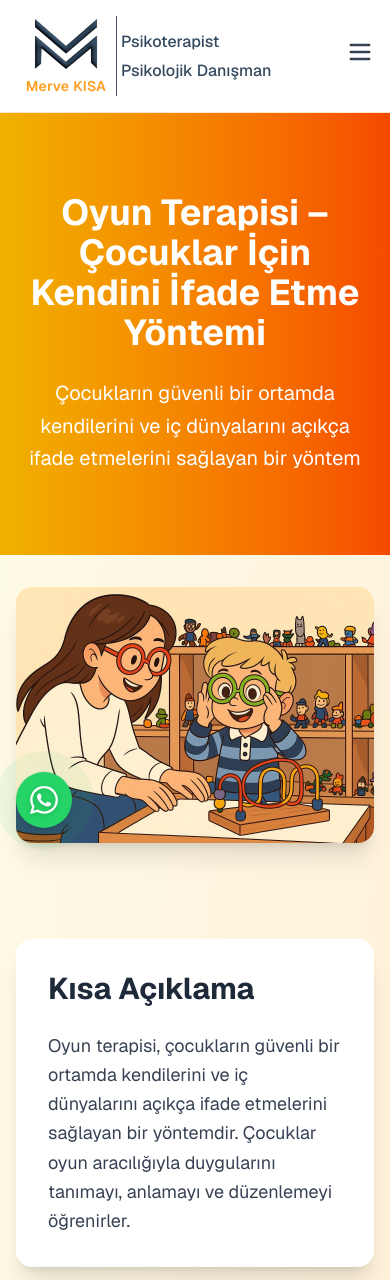
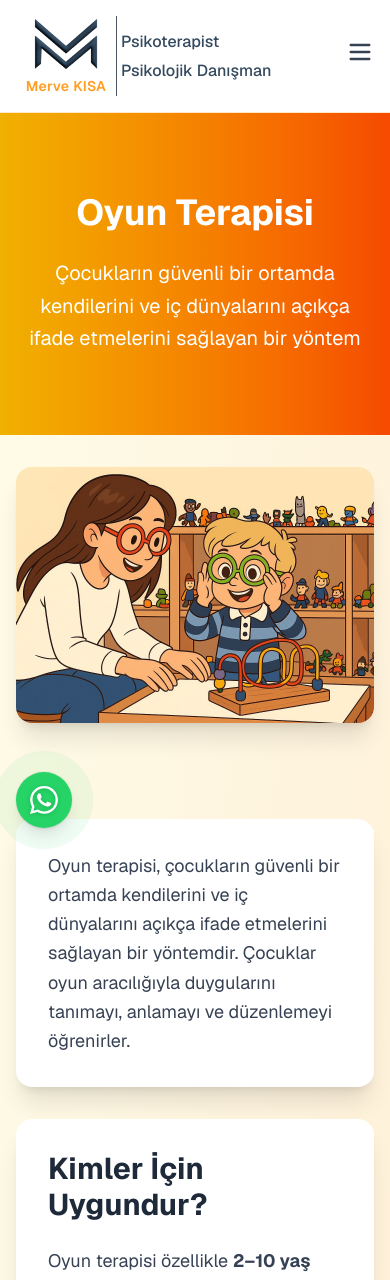
Before and after one commit to bekirbali/Next-PDRPortfolio, a Next.js app: page /terapiler/oyun-terapisi in a window 390 px wide. Shown: the top 1280 px of the page. Built offline with nearby package versions, Linux system fonts and the light colour scheme.

Commit message:
Refactor therapy titles and remove unnecessary headings; simplify titles for ACT, EMDR, Puppet, and Play therapies, and eliminate redundant section headers in their respective pages for improved clarity and consistency.

```diff
--- a/app/egitimler/page.js
+++ b/app/egitimler/page.js
@@ -444,7 +444,7 @@ export default function Education() {
         </div>
 
         {/* CTA */}
-        <div className="text-center">
+        {/* <div className="text-center">
           <h2 className="text-3xl font-bold text-gray-900 mb-4">
             Profesyonel Gelişiminize Devam Edin
           </h2>
@@ -461,7 +461,7 @@ export default function Education() {
               Abone Ol
             </button>
           </div>
-        </div>
+        </div> */}
       </div>
     </div>
   );
--- a/app/terapiler/act/page.js
+++ b/app/terapiler/act/page.js
@@ -12,9 +12,7 @@ export default function ACTTherapy() {
       {/* Hero Section */}
       <div className="bg-gradient-to-r from-teal-600 to-cyan-700 text-white py-20">
         <div className="container mx-auto px-4 text-center">
-          <h1 className="text-4xl md:text-5xl font-bold mb-6">
-            ACT – Kabul ve Kararlılık Terapisi
-          </h1>
+          <h1 className="text-4xl md:text-5xl font-bold mb-6">ACT</h1>
           <p className="text-xl md:text-2xl max-w-3xl mx-auto leading-relaxed">
             Acıyı azaltmayı ve yaşamda daha anlamlı hedeflere ulaşmayı amaçlayan
             etkileşimli bir terapi yöntemi
@@ -42,9 +40,6 @@ export default function ACTTherapy() {
         <div className="max-w-4xl mx-auto">
           {/* Kısa Açıklama */}
           <div className="bg-white rounded-2xl shadow-xl p-8 mb-8">
-            <h2 className="text-3xl font-bold text-gray-800 mb-6">
-              Kısa Açıklama
-            </h2>
             <p className="text-lg text-gray-700 leading-relaxed">
               ACT (Acceptance and Commitment Therapy – Kabul ve Kararlılık
               Terapisi), acıyı azaltmayı ve yaşamda daha anlamlı hedeflere
--- a/app/terapiler/emdr/page.js
+++ b/app/terapiler/emdr/page.js
@@ -29,7 +29,7 @@ export default function EMDRTherapy() {
           <div className="relative w-full h-64 md:h-80 lg:h-96 xl:h-[28rem] overflow-hidden rounded-2xl shadow-xl">
             <Image
               src="/assets/emdrdetay.jpg"
-              alt="EMDR Terapisi - Göz Hareketleriyle Duyarsızlaştırma ve Yeniden İşleme"
+              alt="EMDR Terapisi"
               fill
               className="object-cover"
               priority
@@ -43,9 +43,6 @@ export default function EMDRTherapy() {
         <div className="max-w-4xl mx-auto">
           {/* Kısa Açıklama */}
           <div className="bg-white rounded-2xl shadow-xl p-8 mb-8">
-            <h2 className="text-3xl font-bold text-gray-800 mb-6">
-              Kısa Açıklama
-            </h2>
             <p className="text-lg text-gray-700 leading-relaxed">
               EMDR, travma ve stres kaynaklı psikolojik sıkıntıların çözümünde
               etkili bir terapi yöntemidir. Beynin doğal öğrenme mekanizmasını
--- a/app/terapiler/kukla-terapisi/page.js
+++ b/app/terapiler/kukla-terapisi/page.js
@@ -14,7 +14,7 @@ export default function PuppetTherapy() {
       <div className="bg-gradient-to-r from-green-500 to-teal-600 text-white py-20">
         <div className="container mx-auto px-4 text-center">
           <h1 className="text-4xl md:text-5xl font-bold mb-6">
-            Kukla Terapisi – Çocuklar İçin Oyun Temelli İfade Yöntemi
+            Kukla Terapisi
           </h1>
           <p className="text-xl md:text-2xl max-w-3xl mx-auto leading-relaxed">
             Çocukların duygularını ve yaşadıkları zorlukları güvenli bir şekilde
@@ -43,9 +43,6 @@ export default function PuppetTherapy() {
         <div className="max-w-4xl mx-auto">
           {/* Kısa Açıklama */}
           <div className="bg-white rounded-2xl shadow-xl p-8 mb-8">
-            <h2 className="text-3xl font-bold text-gray-800 mb-6">
-              Kısa Açıklama
-            </h2>
             <p className="text-lg text-gray-700 leading-relaxed">
               Kukla terapisi, çocukların duygularını ve yaşadıkları zorlukları
               güvenli bir şekilde ifade etmelerini sağlayan oyun temelli bir
--- a/app/terapiler/oyun-terapisi/page.js
+++ b/app/terapiler/oyun-terapisi/page.js
@@ -13,9 +13,7 @@ export default function PlayTherapy() {
       {/* Hero Section */}
       <div className="bg-gradient-to-r from-yellow-500 to-orange-600 text-white py-20">
         <div className="container mx-auto px-4 text-center">
-          <h1 className="text-4xl md:text-5xl font-bold mb-6">
-            Oyun Terapisi – Çocuklar İçin Kendini İfade Etme Yöntemi
-          </h1>
+          <h1 className="text-4xl md:text-5xl font-bold mb-6">Oyun Terapisi</h1>
           <p className="text-xl md:text-2xl max-w-3xl mx-auto leading-relaxed">
             Çocukların güvenli bir ortamda kendilerini ve iç dünyalarını açıkça
             ifade etmelerini sağlayan bir yöntem
@@ -43,9 +41,6 @@ export default function PlayTherapy() {
         <div className="max-w-4xl mx-auto">
           {/* Kısa Açıklama */}
           <div className="bg-white rounded-2xl shadow-xl p-8 mb-8">
-            <h2 className="text-3xl font-bold text-gray-800 mb-6">
-              Kısa Açıklama
-            </h2>
             <p className="text-lg text-gray-700 leading-relaxed">
               Oyun terapisi, çocukların güvenli bir ortamda kendilerini ve iç
               dünyalarını açıkça ifade etmelerini sağlayan bir yöntemdir.
--- a/app/yazilar/page.js
+++ b/app/yazilar/page.js
@@ -423,7 +423,7 @@ export default function Blog() {
         </div>
 
         {/* Newsletter Signup */}
-        <div className="bg-gradient-to-br from-blue-50 to-teal-50 rounded-2xl p-8 lg:p-12 text-center">
+        {/* <div className="bg-gradient-to-br from-blue-50 to-teal-50 rounded-2xl p-8 lg:p-12 text-center">
           <h2 className="text-3xl font-bold text-gray-900 mb-4">
             Yeni Yazılardan Haberdar Olun
           </h2>
@@ -445,7 +445,7 @@ export default function Blog() {
             Haftalık bülten • Spam göndermiyoruz • İstediğiniz zaman
             çıkabilirsiniz
           </p>
-        </div>
+        </div> */}
       </div>
     </div>
   );
```
